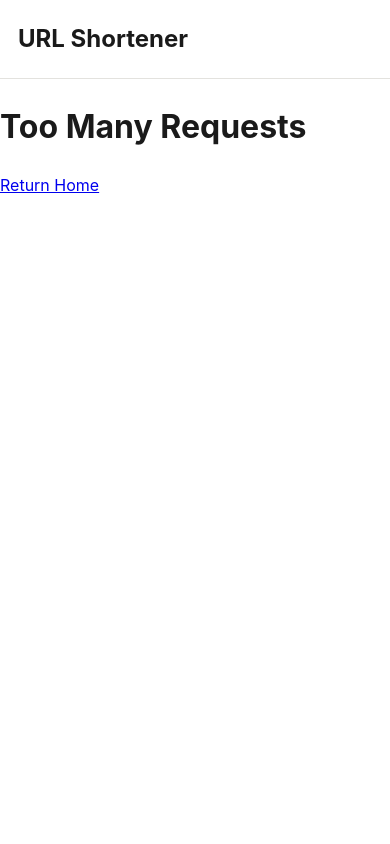
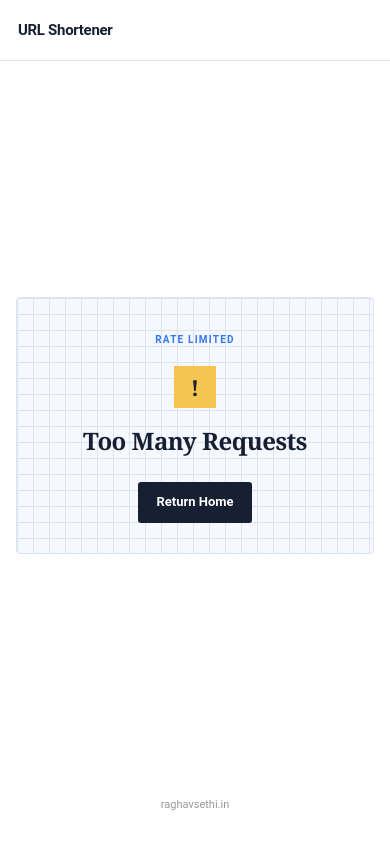
Before and after one commit to brick-24/url-shorten, a Python web app: template src/templates/rate_limit.html in a window 390 px wide. Run offline with Jinja, Linux system fonts and the light colour scheme; the template is opened without the code that fills it, so the values that code supplies are empty.

Commit message:
final ui changes

```diff
--- a/src/routes.py
+++ b/src/routes.py
@@ -43,7 +43,7 @@ def health():
 
 @router.get("/login")
 async def login(request: Request):
-    redirect_uri = str(request.url_for("github_callback")).replace("http://", "http://")
+    redirect_uri = str(request.url_for("github_callback")).replace("http://", "https://")
     return await oauth.github.authorize_redirect(request, redirect_uri)
 
 
--- a/src/static/main.css
+++ b/src/static/main.css
@@ -18,7 +18,17 @@
   --background: #fff;
   --hover: #fafafa;
 
+  /* Typography
+  --serif: "Merriweather", Georgia, serif;
+  --body: "Inter", -apple-system, BlinkMacSystemFont, "Segoe UI", sans-serif; */
+
+  /* edits ignore naming */
+  --paper: #f5f8fc;
+  --grid: #dce4ef;
+  --ink: #172033;
+  --pink: #3478f6;
+  --yellow: #f5c451;
   /* Typography */
-  --serif: "Merriweather", Georgia, serif;
-  --body: "Inter", -apple-system, BlinkMacSystemFont, "Segoe UI", sans-serif;
+  --serif: "Libre Baskerville", Georgia, serif;
+  --body: "Roboto", -apple-system, BlinkMacSystemFont, "Segoe UI", sans-serif;
 }
--- /dev/null
+++ b/src/static/rate-limit.css
@@ -0,0 +1,257 @@
+@import url("./main.css");
+
+* {
+  box-sizing: border-box;
+}
+
+html {
+  scroll-behavior: smooth;
+}
+
+body {
+  margin: 0;
+  min-height: 100vh;
+  background: var(--background);
+  color: var(--ink);
+  font-family: var(--body);
+  line-height: 1.6;
+}
+
+/* Header */
+
+.header {
+  border-bottom: 1px solid var(--grid);
+  background: var(--white);
+}
+
+.header-inner {
+  max-width: 1000px;
+  min-height: 68px;
+  margin: 0 auto;
+  padding: 0 24px;
+  display: flex;
+  align-items: center;
+  justify-content: space-between;
+}
+
+.brand {
+  color: var(--ink);
+  font-size: 17px;
+  font-weight: 700;
+  letter-spacing: -0.02em;
+  text-decoration: none;
+}
+
+.brand:hover {
+  text-decoration: none;
+}
+
+.nav {
+  display: flex;
+  align-items: center;
+  gap: 22px;
+}
+
+.nav-link {
+  color: var(--muted);
+  font-size: 13px;
+  font-weight: 600;
+  text-decoration: none;
+}
+
+.nav-link:hover {
+  color: var(--ink);
+  text-decoration: underline;
+}
+
+.user-menu {
+  display: flex;
+  align-items: center;
+  gap: 12px;
+  padding-left: 18px;
+  border-left: 1px solid var(--grid);
+}
+
+.username {
+  font-size: 13px;
+  font-weight: 600;
+}
+
+/* Page */
+
+.rate-limit-page {
+  min-height: 100vh;
+  display: flex;
+  flex-direction: column;
+}
+
+.page {
+  width: 100%;
+  max-width: 760px;
+  margin: auto;
+  padding: 70px 20px;
+  display: flex;
+  align-items: center;
+  justify-content: center;
+  flex: 1;
+}
+
+/* Rate limit card */
+
+.rate-limit-card {
+  width: 100%;
+  max-width: 600px;
+  padding: 42px 38px 38px;
+  text-align: center;
+
+  background-color: var(--paper);
+  background-image:
+    linear-gradient(var(--grid) 1px, transparent 1px),
+    linear-gradient(90deg, var(--grid) 1px, transparent 1px);
+  background-size: 16px 16px;
+
+  border: 1px solid var(--grid);
+  border-radius: 4px;
+}
+
+.section-label {
+  margin-bottom: 18px;
+  color: var(--pink);
+  font-size: 10px;
+  font-weight: 700;
+  letter-spacing: 0.12em;
+}
+
+/* Icon */
+
+.rate-icon {
+  width: 42px;
+  height: 42px;
+  display: flex;
+  align-items: center;
+  justify-content: center;
+  margin: 0 auto 18px;
+
+  background: var(--yellow);
+  color: var(--ink);
+
+  font-family: var(--serif);
+  font-size: 22px;
+  font-weight: 700;
+}
+
+/* Heading */
+
+.rate-limit-card h1 {
+  margin: 0;
+  font-family: var(--serif);
+  font-size: 30px;
+  line-height: 1.25;
+  font-weight: 700;
+  letter-spacing: -0.5px;
+}
+
+.rate-limit-card p {
+  max-width: 460px;
+  margin: 13px auto 26px;
+  color: var(--muted);
+  font-size: 14px;
+}
+
+/* Button */
+
+.return-button {
+  display: inline-block;
+  padding: 10px 18px;
+
+  background: var(--ink);
+  color: var(--white);
+
+  border-radius: 3px;
+
+  font-size: 13px;
+  font-weight: 700;
+  text-decoration: none;
+
+  transition:
+    background 0.15s ease,
+    transform 0.1s ease;
+}
+
+.return-button:hover {
+  background: var(--dark-border);
+  text-decoration: none;
+}
+
+.return-button:active {
+  transform: translateY(1px);
+}
+
+/* Footer */
+
+.footer {
+  padding: 0 20px 28px;
+  text-align: center;
+}
+
+.footer a {
+  color: var(--muted-lightest);
+  font-size: 11px;
+  text-decoration: none;
+}
+
+.footer a:hover {
+  color: var(--ink);
+  text-decoration: underline;
+}
+
+/* Mobile */
+
+@media (max-width: 700px) {
+  .header-inner {
+    min-height: 60px;
+    padding: 0 18px;
+  }
+
+  .nav {
+    gap: 14px;
+  }
+
+  .page {
+    padding: 40px 16px;
+  }
+
+  .rate-limit-card {
+    padding: 34px 22px 30px;
+  }
+
+  .rate-limit-card h1 {
+    font-size: 27px;
+  }
+}
+
+@media (max-width: 480px) {
+  .brand {
+    font-size: 15px;
+  }
+
+  .nav-link {
+    font-size: 11px;
+  }
+
+  .user-menu {
+    padding-left: 12px;
+  }
+
+  .username {
+    display: none;
+  }
+
+  .rate-limit-card h1 {
+    font-size: 24px;
+  }
+
+  .rate-limit-card p {
+    font-size: 13px;
+  }
+}
--- a/src/templates/index.html
+++ b/src/templates/index.html
@@ -9,7 +9,7 @@
     <link rel="preconnect" href="https://fonts.googleapis.com" />
     <link rel="preconnect" href="https://fonts.gstatic.com" crossorigin />
     <link
-      href="https://fonts.googleapis.com/css2?family=Merriweather:ital,wght@0,700;1,700&family=Inter:wght@400;500;600;700&display=swap"
+      href="https://fonts.googleapis.com/css2?family=Libre+Baskerville:ital,wght@0,400..700;1,400..700&family=Roboto:ital,wght@0,100..900;1,100..900&display=swap"
       rel="stylesheet"
     />
 
--- a/src/templates/rate_limit.html
+++ b/src/templates/rate_limit.html
@@ -1,33 +1,58 @@
 <!doctype html>
-<html>
+<html lang="en">
   <head>
-    <title>Rate Limited</title>
-    <link rel="stylesheet" href="{{ url_for('static', path='style.css') }}" />
+    <meta charset="UTF-8" />
+    <meta name="viewport" content="width=device-width, initial-scale=1.0" />
+
+    <title>Rate Limited - URL Shortener</title>
+
+    <link
+      rel="stylesheet"
+      href="{{ url_for('static', path='rate-limit.css') }}"
+    />
   </head>
 
-  <body>
+  <body class="rate-limit-page">
     <header class="header">
       <div class="header-inner">
-        <h2>URL Shortener</h2>
+        <a href="/" class="brand">URL Shortener</a>
 
         {% if request.session.get("user") %}
-        <a href="/my-links">My Links</a>
-        <div class="user">
-          {{ request.session.user.login }}
-          <a href="/logout">Logout</a>
-        </div>
+        <nav class="nav">
+          <a href="/my-links" class="nav-link">My Links</a>
+
+          <div class="user-menu">
+            <span class="username"> {{ request.session.user.login }} </span>
+
+            <a href="/logout" class="nav-link">Logout</a>
+          </div>
+        </nav>
         {% endif %}
       </div>
     </header>
 
-    <div class="container">
-      <div class="rate-limit-card">
+    <main class="page">
+      <section class="rate-limit-card">
+        <div class="section-label">RATE LIMITED</div>
+
+        <div class="rate-icon">!</div>
+
         <h1>Too Many Requests</h1>
 
         <p>{{ message }}</p>
 
-        <a href="/" class="btn">Return Home</a>
-      </div>
-    </div>
+        <a href="/" class="return-button">Return Home</a>
+      </section>
+    </main>
+
+    <footer class="footer">
+      <a
+        href="https://raghavsethi.in"
+        target="_blank"
+        rel="noopener noreferrer"
+      >
+        raghavsethi.in
+      </a>
+    </footer>
   </body>
 </html>
```
